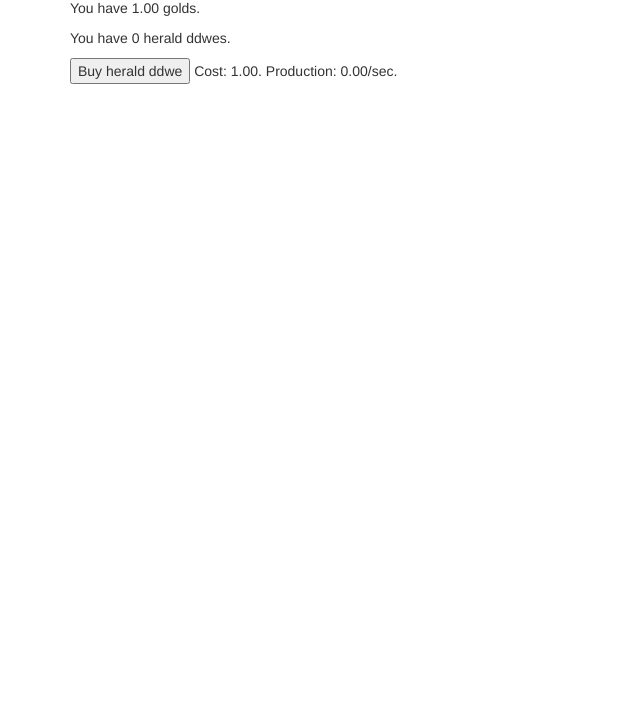
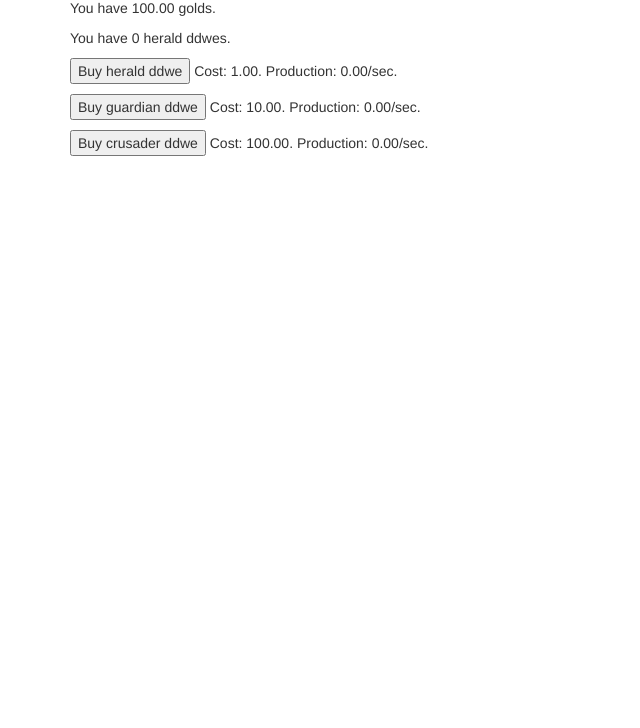
Before and after one commit to GTOL/ddwe-idle, a plain HTML site: page index.html in a window 1280 px wide. Shown: the part 72-800 px from the top of the page, without its empty margins (0-640 px from the left). Drawn offline with nearby package versions, Linux system fonts and the light colour scheme.

Commit message:
Add guardian and crusader ddwes

```diff
--- a/index.html
+++ b/index.html
@@ -9,25 +9,49 @@
   <script src="https://maxcdn.bootstrapcdn.com/bootstrap/3.4.0/js/bootstrap.min.js"></script>
   <script src="js/ddwe.js"></script>
   <script type="text/javascript">
-    var gold = 1;
-    $(document).ready(function(){
-      $("#buyHerald").click(function(){
-        if (gold >= heraldDdwe.price) {
-          gold -= heraldDdwe.price;
-          heraldDdwe.buy();
-        }
-      });
-    });
+    var gold = 100;
+
     function update() {
       $("#gold").text(gold.toFixed(2));
       $("#herald").text(heraldDdwe.amount);
       $("#heraldPrice").text(heraldDdwe.price.toFixed(2));
       $("#heraldProduction").text((heraldDdwe.amount * heraldDdwe.production).toFixed(2));
+      $("#guardian").text(guardianDdwe.amount);
+      $("#guardianPrice").text(guardianDdwe.price.toFixed(2));
+      $("#guardianProduction").text((guardianDdwe.amount * guardianDdwe.production).toFixed(2));
+      $("#crusader").text(crusaderDdwe.amount);
+      $("#crusaderPrice").text(crusaderDdwe.price.toFixed(2));
+      $("#crusaderProduction").text((crusaderDdwe.amount * crusaderDdwe.production).toFixed(2));
     }
-    function increaseGold() {
-      gold += heraldDdwe.amount * heraldDdwe.production;
+    function increaseGold(interval) {
+      gold += ( heraldDdwe.amount * heraldDdwe.production
+              + guardianDdwe.amount * guardianDdwe.production
+              + crusaderDdwe.amount * crusaderDdwe.production )
+              * interval / 1000;
     }
-    var goldTask = setInterval(increaseGold, 1000);
+
+    function buyHerald(amount) {
+      if (gold >= heraldDdwe.price) {
+          gold -= heraldDdwe.price;
+          heraldDdwe.buy();
+      }
+    }
+
+    function buyGuardian(amount) {
+      if (gold >= guardianDdwe.price) {
+          gold -= guardianDdwe.price;
+          guardianDdwe.buy();
+      }
+    }
+
+    function buyCrusader(amount) {
+      if (gold >= crusaderDdwe.price) {
+          gold -= crusaderDdwe.price;
+          crusaderDdwe.buy();
+      }
+    }
+
+    var goldTask = setInterval(increaseGold.bind(null, 50), 50);
     var updateTask = setInterval(update, 1);
   </script>
 </head>
@@ -37,7 +61,9 @@
   <h1>Ddwe Idle</h1>
   <p>You have <span id="gold"></span> golds.</p>
   <p>You have <span id="herald"></span> herald ddwes.</p>
-  <p><button id="buyHerald">Buy herald ddwe</button> Cost: <span id="heraldPrice"></span>. Production: <span id="heraldProduction"></span>/sec.</p>
+  <p><button id="buyHerald" onclick="buyHerald(1);">Buy herald ddwe</button> Cost: <span id="heraldPrice"></span>. Production: <span id="heraldProduction"></span>/sec.</p>
+  <p><button id="buyGuardian" onclick="buyGuardian(1);">Buy guardian ddwe</button> Cost: <span id="guardianPrice"></span>. Production: <span id="guardianProduction"></span>/sec.</p>
+  <p><button id="buyCrusader" onclick="buyCrusader(1);">Buy crusader ddwe</button> Cost: <span id="crusaderPrice"></span>. Production: <span id="crusaderProduction"></span>/sec.</p>
 </div>
 
 </body>
--- a/js/ddwe.js
+++ b/js/ddwe.js
@@ -14,5 +14,8 @@ class ddwe {
 }
 
 var heraldDdwe = new ddwe(1, 1.2, 0.1);
+var guardianDdwe = new ddwe(10, 1.4, 20);
+var crusaderDdwe = new ddwe(100, 1.6, 400);
+
 
 console.log(heraldDdwe);
```
